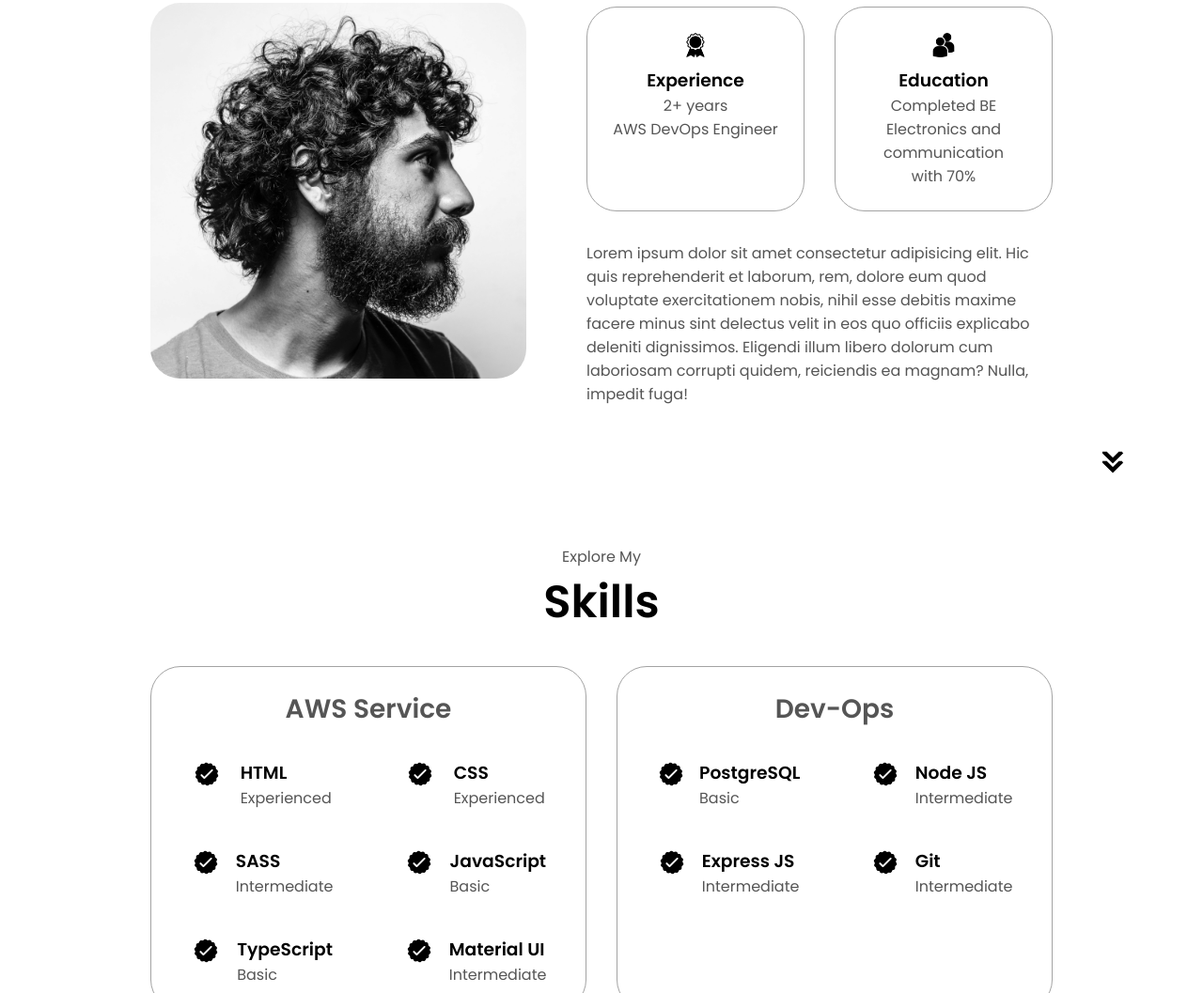
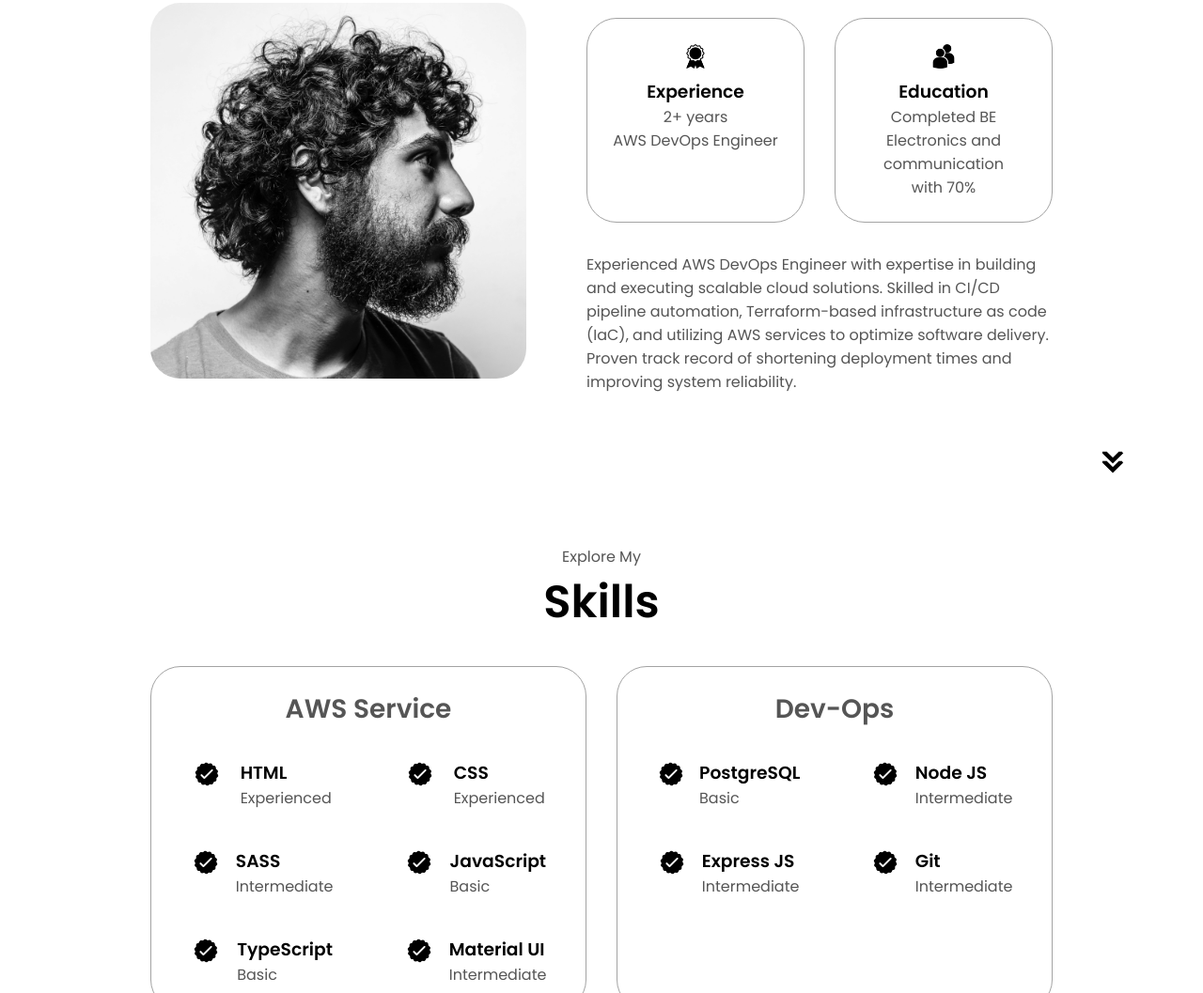
Before and after one commit to Dine5hk/resume, a plain HTML site: page index.html in a window 1280 px wide. Shown: the part 1116-2173 px from the top of the page at 94% size. Drawn offline with Linux system fonts and the light colour scheme.

```diff
--- a/index.html
+++ b/index.html
@@ -105,12 +105,9 @@
           </div>
           <div class="text-container">
             <p>
-              Lorem ipsum dolor sit amet consectetur adipisicing elit. Hic quis
-              reprehenderit et laborum, rem, dolore eum quod voluptate
-              exercitationem nobis, nihil esse debitis maxime facere minus sint
-              delectus velit in eos quo officiis explicabo deleniti dignissimos.
-              Eligendi illum libero dolorum cum laboriosam corrupti quidem,
-              reiciendis ea magnam? Nulla, impedit fuga!
+              Experienced AWS DevOps Engineer with expertise in building and executing scalable cloud solutions.
+              Skilled in CI/CD pipeline automation, Terraform-based infrastructure as code (IaC),
+              and utilizing AWS services to optimize software delivery. Proven track record of shortening deployment times and improving system reliability.
             </p>
           </div>
         </div>
```
